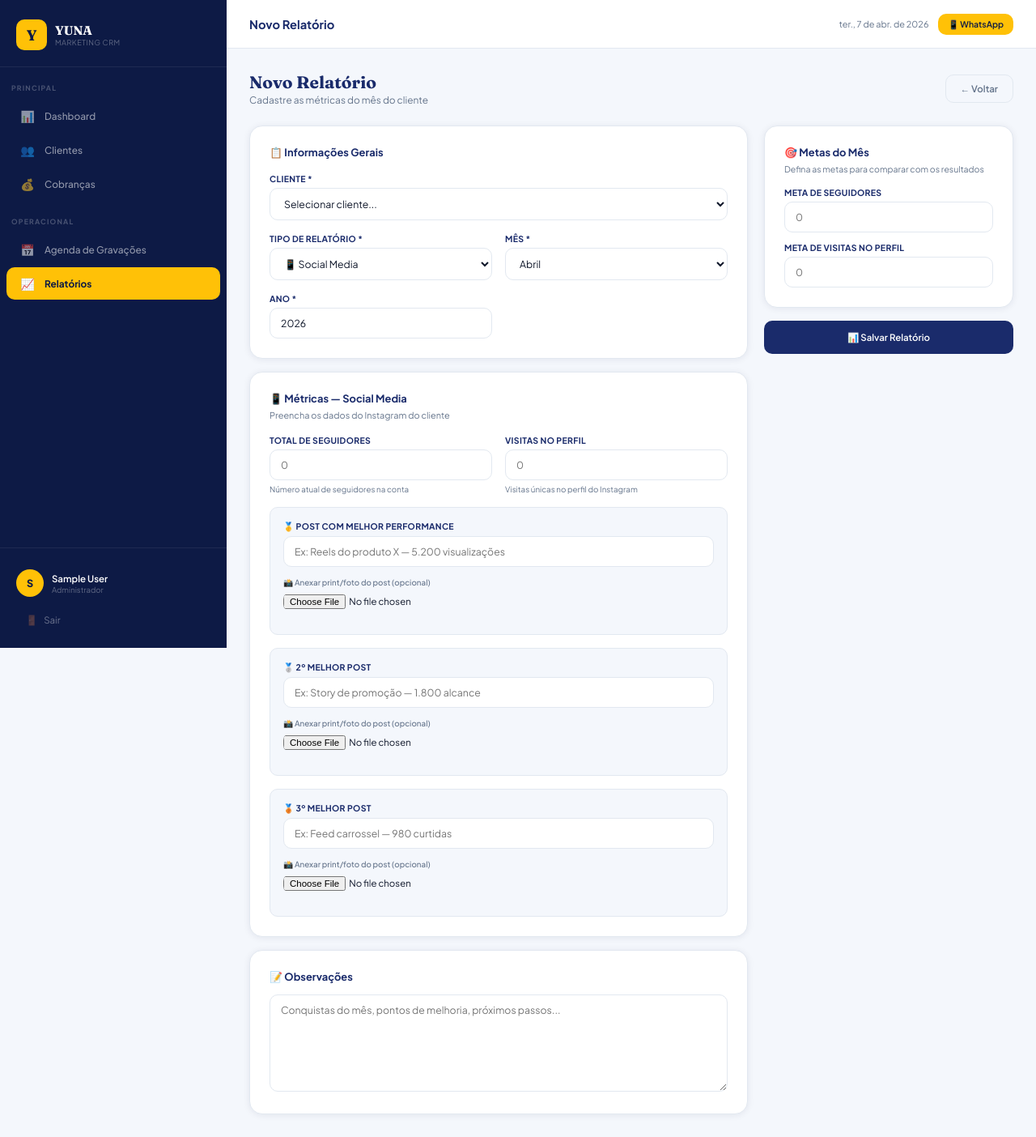
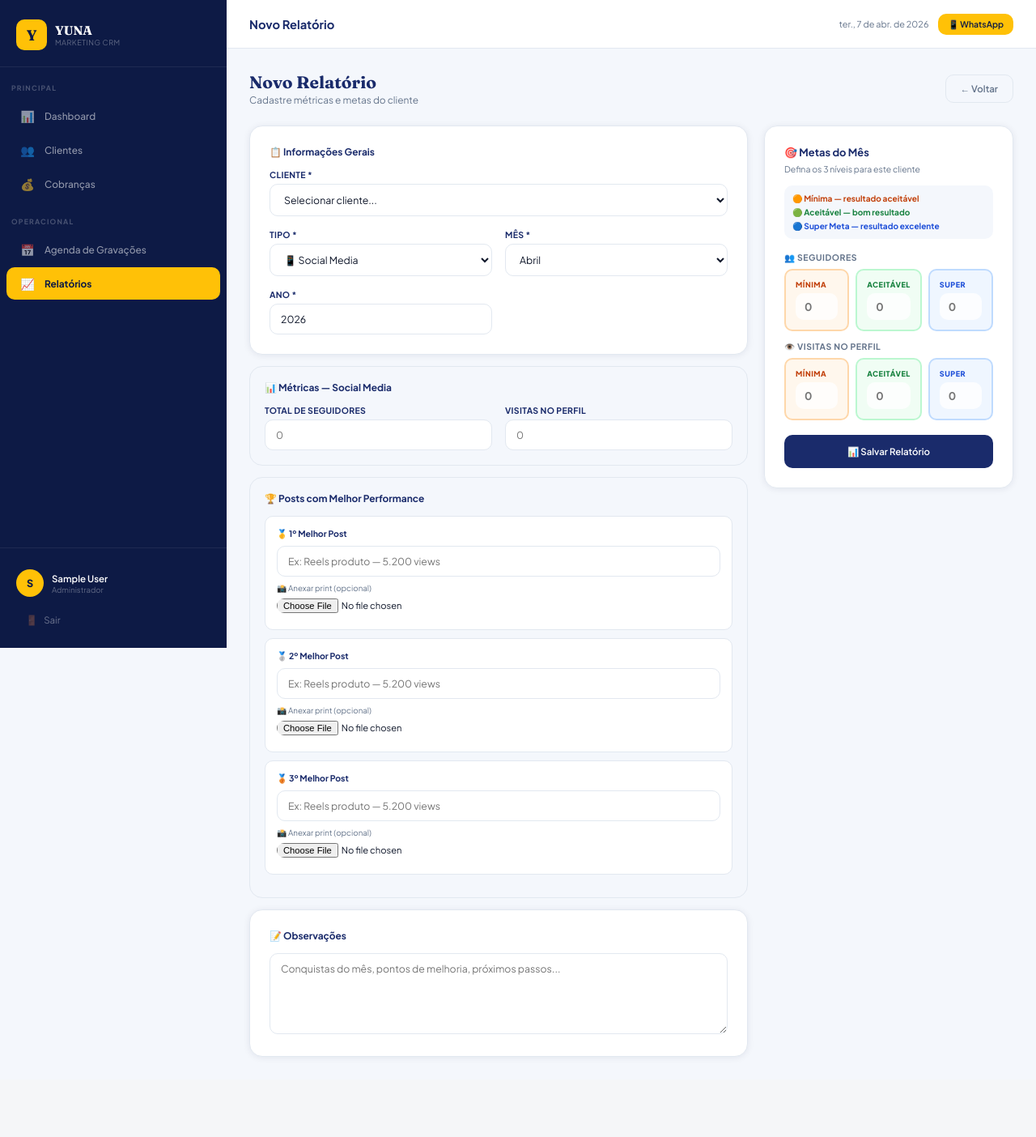
Before and after one commit to agenciayunaoficial-beep/crmyuna, a Flask app: page /reports/new in a window 1280 px wide. Shown: the whole page at 81% size. After the commit the page ends 1305 px from the top, so only its background shows below. Run offline with Flask 3, Linux system fonts and the light colour scheme; the visitor is signed in with stand-in values (Sample User, id 1); data that the repository does not hold is empty.

Commit message:
Update report_form.html

```diff
--- a/templates/report_form.html
+++ b/templates/report_form.html
@@ -1,31 +1,49 @@
 {% extends 'base.html' %}
 {% block title %}Novo Relatório — Yuna CRM{% endblock %}
 {% block topbar_title %}Novo Relatório{% endblock %}
+{% block extra_head %}
+<style>
+.goal-tier{display:grid;grid-template-columns:1fr 1fr 1fr;gap:8px}
+.goal-card{border-radius:var(--r);padding:12px;border:2px solid}
+.goal-min{background:#FFF7ED;border-color:#FED7AA}
+.goal-ok{background:#F0FDF4;border-color:#BBF7D0}
+.goal-super{background:#EFF6FF;border-color:#BFDBFE}
+.goal-card .gl{font-size:.65rem;font-weight:800;letter-spacing:.5px;text-transform:uppercase;display:block;margin-bottom:5px}
+.goal-min .gl{color:#C2410C}
+.goal-ok .gl{color:#15803D}
+.goal-super .gl{color:#1D4ED8}
+.goal-card input{border-color:transparent;background:rgba(255,255,255,.8);font-weight:700;font-size:.95rem;padding:7px 10px}
+.msec{background:var(--gl);border-radius:var(--rl);padding:18px;margin-bottom:14px;border:1.5px solid var(--bd)}
+.msec-title{font-size:.85rem;font-weight:700;color:var(--n);margin-bottom:14px}
+.glabel{font-size:.75rem;font-weight:700;color:var(--gr);margin:12px 0 7px;text-transform:uppercase;letter-spacing:.5px}
+</style>
+{% endblock %}
 {% block content %}
 <div class="page-header">
-  <div><h1>Novo Relatório</h1><p>Cadastre as métricas do mês do cliente</p></div>
+  <div><h1>Novo Relatório</h1><p>Cadastre métricas e metas do cliente</p></div>
   <a href="{{ url_for('reports') }}" class="btn btn-ghost">← Voltar</a>
 </div>
 
 <form method="POST" enctype="multipart/form-data">
   <div style="display:grid;grid-template-columns:2fr 1fr;gap:20px;align-items:start">
     <div>
-      <!-- BASIC INFO -->
-      <div class="card" style="margin-bottom:16px">
-        <div style="font-size:.92rem;font-weight:700;color:var(--n);margin-bottom:18px">📋 Informações Gerais</div>
+
+      <!-- INFO GERAL -->
+      <div class="card" style="margin-bottom:14px">
+        <div class="msec-title">📋 Informações Gerais</div>
         <div class="form-grid">
           <div class="form-group full">
             <label>Cliente *</label>
             <select name="client_id" id="client_sel" required onchange="fetchPlanType(this.value)">
               <option value="">Selecionar cliente...</option>
               {% for c in clients %}
-              <option value="{{ c.id }}" data-type="{{ c.plan_type }}" {{ 'selected' if request.args.get('client')==c.id else '' }}>{{ c.name }} ({{ c.plan_type }})</option>
+              <option value="{{ c.id }}" data-type="{{ c.plan_type }}" {{ 'selected' if request.args.get('client')==c.id else '' }}>{{ c.name }}</option>
               {% endfor %}
             </select>
           </div>
           <div class="form-group">
-            <label>Tipo de Relatório *</label>
-            <select name="plan_type" id="plan_type_sel">
+            <label>Tipo *</label>
+            <select name="plan_type" id="plan_type_sel" onchange="setType(this.value)">
               <option value="social">📱 Social Media</option>
               <option value="trafego">📣 Tráfego Pago</option>
             </select>
@@ -45,52 +63,42 @@
         </div>
       </div>
 
-      <!-- SOCIAL MEDIA METRICS -->
-      <div id="section-social" class="card" style="margin-bottom:16px">
-        <div style="font-size:.92rem;font-weight:700;color:var(--n);margin-bottom:6px">📱 Métricas — Social Media</div>
-        <div style="font-size:.78rem;color:var(--gr);margin-bottom:18px">Preencha os dados do Instagram do cliente</div>
+      <!-- SOCIAL MEDIA -->
+      <div id="section-social">
+        <div class="msec">
+          <div class="msec-title">📊 Métricas — Social Media</div>
           <div class="form-grid">
             <div class="form-group">
               <label>Total de Seguidores</label>
               <input type="number" name="followers" placeholder="0" min="0"/>
-            <span class="form-hint">Número atual de seguidores na conta</span>
             </div>
             <div class="form-group">
               <label>Visitas no Perfil</label>
               <input type="number" name="profile_visits" placeholder="0" min="0"/>
-            <span class="form-hint">Visitas únicas no perfil do Instagram</span>
-          </div>
-          <div class="form-group full" style="background:var(--gl);border-radius:var(--r);padding:16px;border:1.5px solid var(--bd)">
-            <label>🥇 Post com Melhor Performance</label>
-            <input type="text" name="top_post1" placeholder="Ex: Reels do produto X — 5.200 visualizações" style="margin-bottom:8px"/>
-            <label style="font-size:.7rem;color:var(--gr);text-transform:none;letter-spacing:0;font-weight:500">📸 Anexar print/foto do post (opcional)</label>
-            <input type="file" name="img_post1" accept="image/*" style="border:none;background:none;padding:4px 0;font-size:.82rem"/>
-            <div id="prev1" style="margin-top:6px"></div>
-          </div>
-          <div class="form-group full" style="background:var(--gl);border-radius:var(--r);padding:16px;border:1.5px solid var(--bd)">
-            <label>🥈 2º Melhor Post</label>
-            <input type="text" name="top_post2" placeholder="Ex: Story de promoção — 1.800 alcance" style="margin-bottom:8px"/>
-            <label style="font-size:.7rem;color:var(--gr);text-transform:none;letter-spacing:0;font-weight:500">📸 Anexar print/foto do post (opcional)</label>
-            <input type="file" name="img_post2" accept="image/*" style="border:none;background:none;padding:4px 0;font-size:.82rem"/>
-            <div id="prev2" style="margin-top:6px"></div>
-          </div>
-          <div class="form-group full" style="background:var(--gl);border-radius:var(--r);padding:16px;border:1.5px solid var(--bd)">
-            <label>🥉 3º Melhor Post</label>
-            <input type="text" name="top_post3" placeholder="Ex: Feed carrossel — 980 curtidas" style="margin-bottom:8px"/>
-            <label style="font-size:.7rem;color:var(--gr);text-transform:none;letter-spacing:0;font-weight:500">📸 Anexar print/foto do post (opcional)</label>
-            <input type="file" name="img_post3" accept="image/*" style="border:none;background:none;padding:4px 0;font-size:.82rem"/>
-            <div id="prev3" style="margin-top:6px"></div>
             </div>
           </div>
         </div>
+        <div class="msec">
+          <div class="msec-title">🏆 Posts com Melhor Performance</div>
+          {% for n, medal in [('1','🥇'),('2','🥈'),('3','🥉')] %}
+          <div style="background:#fff;border-radius:var(--r);padding:14px;border:1.5px solid var(--bd);margin-bottom:10px">
+            <div style="font-size:.75rem;font-weight:700;color:var(--n);margin-bottom:8px">{{ medal }} {{ n }}º Melhor Post</div>
+            <input type="text" name="top_post{{ n }}" placeholder="Ex: Reels produto — 5.200 views" style="margin-bottom:8px"/>
+            <div style="font-size:.7rem;color:var(--gr);margin-bottom:5px">📸 Anexar print (opcional)</div>
+            <input type="file" name="img_post{{ n }}" accept="image/*" style="border:none;background:none;padding:0;font-size:.8rem"/>
+            <div id="prev{{ n }}" style="margin-top:6px"></div>
+          </div>
+          {% endfor %}
+        </div>
+      </div>
 
-      <!-- TRAFEGO METRICS -->
-      <div id="section-trafego" class="card" style="margin-bottom:16px;display:none">
-        <div style="font-size:.92rem;font-weight:700;color:var(--n);margin-bottom:6px">📣 Métricas — Tráfego Pago</div>
-        <div style="font-size:.78rem;color:var(--gr);margin-bottom:18px">Dados do gerenciador de anúncios</div>
+      <!-- TRAFEGO -->
+      <div id="section-trafego" style="display:none">
+        <div class="msec">
+          <div class="msec-title">📊 Métricas — Tráfego Pago</div>
           <div class="form-grid">
             <div class="form-group">
-            <label>Novos Clientes no WhatsApp</label>
+              <label>Novos Clientes WhatsApp</label>
               <input type="number" name="new_whatsapp_clients" placeholder="0" min="0"/>
             </div>
             <div class="form-group">
@@ -99,117 +107,119 @@
             </div>
             <div class="form-group">
               <label>Custo por Resultado (R$)</label>
-            <input type="number" name="cost_per_result" placeholder="0.00" step="0.01" min="0"/>
+              <input type="number" name="cost_per_result" placeholder="0.00" step="0.01"/>
             </div>
             <div class="form-group">
               <label>Valor Investido (R$)</label>
-            <input type="number" name="invested_value" placeholder="0.00" step="0.01" min="0"/>
+              <input type="number" name="invested_value" placeholder="0.00" step="0.01"/>
             </div>
             <div class="form-group">
               <label>CTR (%)</label>
-            <input type="number" name="ctr" placeholder="0.00" step="0.01" min="0" max="100"/>
-            <span class="form-hint">Taxa de clique nos anúncios</span>
+              <input type="number" name="ctr" placeholder="0.00" step="0.01"/>
+            </div>
           </div>
         </div>
       </div>
 
-      <!-- NOTES -->
+      <!-- NOTAS -->
       <div class="card">
-        <div style="font-size:.92rem;font-weight:700;color:var(--n);margin-bottom:14px">📝 Observações</div>
-        <textarea name="notes" placeholder="Conquistas do mês, pontos de melhoria, próximos passos..." style="min-height:120px"></textarea>
+        <div class="msec-title">📝 Observações</div>
+        <textarea name="notes" placeholder="Conquistas do mês, pontos de melhoria, próximos passos..." style="min-height:100px"></textarea>
       </div>
     </div>
 
-    <!-- METAS -->
+    <!-- METAS 3 NIVEIS -->
     <div>
-      <div class="card" style="margin-bottom:16px">
+      <div class="card" style="margin-bottom:14px;position:sticky;top:80px">
         <div style="font-size:.92rem;font-weight:700;color:var(--n);margin-bottom:6px">🎯 Metas do Mês</div>
-        <div style="font-size:.75rem;color:var(--gr);margin-bottom:16px">Defina as metas para comparar com os resultados</div>
+        <div style="font-size:.75rem;color:var(--gr);margin-bottom:14px">Defina os 3 níveis para este cliente</div>
 
+        <!-- LEGENDA -->
+        <div style="display:flex;flex-direction:column;gap:5px;margin-bottom:16px;padding:10px;background:var(--gl);border-radius:var(--r)">
+          <div style="font-size:.72rem;font-weight:700;color:#C2410C">🟠 Mínima — resultado aceitável</div>
+          <div style="font-size:.72rem;font-weight:700;color:#15803D">🟢 Aceitável — bom resultado</div>
+          <div style="font-size:.72rem;font-weight:700;color:#1D4ED8">🔵 Super Meta — resultado excelente</div>
+        </div>
+
+        <!-- SOCIAL METAS -->
         <div id="metas-social">
-          <div class="form-group" style="margin-bottom:12px">
-            <label>Meta de Seguidores</label>
-            <input type="number" name="goal_followers" placeholder="0"/>
+          <div class="glabel">👥 Seguidores</div>
+          <div class="goal-tier" style="margin-bottom:12px">
+            <div class="goal-card goal-min"><span class="gl">Mínima</span><input type="number" name="goal_min_followers" placeholder="0"/></div>
+            <div class="goal-card goal-ok"><span class="gl">Aceitável</span><input type="number" name="goal_ok_followers" placeholder="0"/></div>
+            <div class="goal-card goal-super"><span class="gl">Super</span><input type="number" name="goal_super_followers" placeholder="0"/></div>
           </div>
-          <div class="form-group">
-            <label>Meta de Visitas no Perfil</label>
-            <input type="number" name="goal_visits" placeholder="0"/>
+          <div class="glabel">👁️ Visitas no Perfil</div>
+          <div class="goal-tier">
+            <div class="goal-card goal-min"><span class="gl">Mínima</span><input type="number" name="goal_min_visits" placeholder="0"/></div>
+            <div class="goal-card goal-ok"><span class="gl">Aceitável</span><input type="number" name="goal_ok_visits" placeholder="0"/></div>
+            <div class="goal-card goal-super"><span class="gl">Super</span><input type="number" name="goal_super_visits" placeholder="0"/></div>
           </div>
         </div>
 
+        <!-- TRAFEGO METAS -->
         <div id="metas-trafego" style="display:none">
-          <div class="form-group" style="margin-bottom:12px">
-            <label>Meta de Novos Clientes</label>
-            <input type="number" name="goal_new_clients" placeholder="0"/>
+          <div class="glabel">💬 Novos Clientes WhatsApp</div>
+          <div class="goal-tier" style="margin-bottom:12px">
+            <div class="goal-card goal-min"><span class="gl">Mínima</span><input type="number" name="goal_min_clients" placeholder="0"/></div>
+            <div class="goal-card goal-ok"><span class="gl">Aceitável</span><input type="number" name="goal_ok_clients" placeholder="0"/></div>
+            <div class="goal-card goal-super"><span class="gl">Super</span><input type="number" name="goal_super_clients" placeholder="0"/></div>
           </div>
-          <div class="form-group" style="margin-bottom:12px">
-            <label>Meta de Alcance</label>
-            <input type="number" name="goal_reach" placeholder="0"/>
+          <div class="glabel">📡 Alcance</div>
+          <div class="goal-tier" style="margin-bottom:12px">
+            <div class="goal-card goal-min"><span class="gl">Mínima</span><input type="number" name="goal_min_reach" placeholder="0"/></div>
+            <div class="goal-card goal-ok"><span class="gl">Aceitável</span><input type="number" name="goal_ok_reach" placeholder="0"/></div>
+            <div class="goal-card goal-super"><span class="gl">Super</span><input type="number" name="goal_super_reach" placeholder="0"/></div>
           </div>
+          <div class="glabel">🖱️ CTR (%)</div>
+          <div class="goal-tier" style="margin-bottom:12px">
+            <div class="goal-card goal-min"><span class="gl">Mínima</span><input type="number" name="goal_min_ctr" placeholder="0.0" step="0.1"/></div>
+            <div class="goal-card goal-ok"><span class="gl">Aceitável</span><input type="number" name="goal_ok_ctr" placeholder="0.0" step="0.1"/></div>
+            <div class="goal-card goal-super"><span class="gl">Super</span><input type="number" name="goal_super_ctr" placeholder="0.0" step="0.1"/></div>
+          </div>
+          <div class="glabel">💡 Custo/Resultado Máximo (R$)</div>
           <div class="form-group">
-            <label>Meta de CTR (%)</label>
-            <input type="number" name="goal_ctr" placeholder="0.00" step="0.01"/>
-          </div>
+            <input type="number" name="goal_max_cpr" placeholder="Ex: 5.00" step="0.01"/>
+            <span class="form-hint">Quanto mais baixo, melhor</span>
           </div>
         </div>
 
-      <button type="submit" class="btn btn-primary" style="width:100%;justify-content:center;padding:13px">
+        <button type="submit" class="btn btn-primary" style="width:100%;justify-content:center;padding:13px;margin-top:18px">
           📊 Salvar Relatório
         </button>
+      </div>
     </div>
   </div>
 </form>
 
 <script>
-const now = new Date();
-// Auto-select client from URL param
 const urlClient = new URLSearchParams(window.location.search).get('client');
-if(urlClient){
-  const sel = document.getElementById('client_sel');
-  sel.value = urlClient;
-  fetchPlanType(urlClient);
-}
+if(urlClient){ document.getElementById('client_sel').value=urlClient; fetchPlanType(urlClient); }
 
 function fetchPlanType(cid){
-  const sel = document.getElementById('client_sel');
-  const opt = sel.querySelector(`option[value="${cid}"]`);
-  if(opt){
-    const type = opt.dataset.type;
-    setType(type === 'trafego' ? 'trafego' : 'social');
+  const opt = document.querySelector(`#client_sel option[value="${cid}"]`);
+  if(opt) setType(opt.dataset.type==='trafego'?'trafego':'social');
 }
+function setType(type){
+  document.getElementById('plan_type_sel').value=type;
+  document.getElementById('section-social').style.display=type==='social'?'block':'none';
+  document.getElementById('section-trafego').style.display=type==='trafego'?'block':'none';
+  document.getElementById('metas-social').style.display=type==='social'?'block':'none';
+  document.getElementById('metas-trafego').style.display=type==='trafego'?'block':'none';
 }
-
-function setType(type){
-  document.getElementById('plan_type_sel').value = type;
-  document.getElementById('section-social').style.display = type==='social' ? 'block' : 'none';
-  document.getElementById('section-trafego').style.display = type==='trafego' ? 'block' : 'none';
-  document.getElementById('metas-social').style.display = type==='social' ? 'block' : 'none';
-  document.getElementById('metas-trafego').style.display = type==='trafego' ? 'block' : 'none';
-}
-
-document.getElementById('plan_type_sel').addEventListener('change', function(){setType(this.value)});
-</script>
-<script>
-// Image preview on file select
-[1,2,3].forEach(n => {
-  const inp = document.querySelector(`input[name="img_post${n}"]`);
-  const prev = document.getElementById(`prev${n}`);
-  if(inp) inp.addEventListener('change', function(){
-    prev.innerHTML = '';
-    if(this.files && this.files[0]){
-      const img = document.createElement('img');
-      img.src = URL.createObjectURL(this.files[0]);
-      img.style = 'max-height:140px;border-radius:8px;object-fit:cover;border:2px solid var(--y)';
+document.getElementById('plan_type_sel').addEventListener('change',function(){setType(this.value)});
+[1,2,3].forEach(n=>{
+  const inp=document.querySelector(`input[name="img_post${n}"]`);
+  const prev=document.getElementById(`prev${n}`);
+  if(inp) inp.addEventListener('change',function(){
+    prev.innerHTML='';
+    if(this.files&&this.files[0]){
+      const img=document.createElement('img');
+      img.src=URL.createObjectURL(this.files[0]);
+      img.style='max-height:110px;border-radius:8px;object-fit:cover;border:2px solid var(--y)';
       prev.appendChild(img);
     }
   });
 });
 </script>
 {% endblock %}
-{% block scripts %}
-<script>
-// Pass python vars
-const now_month = {{ now_month }};
-const now_year = {{ now_year }};
-</script>
-{% endblock %}
```
Lines whose indentation alone changed are shown as unchanged.
